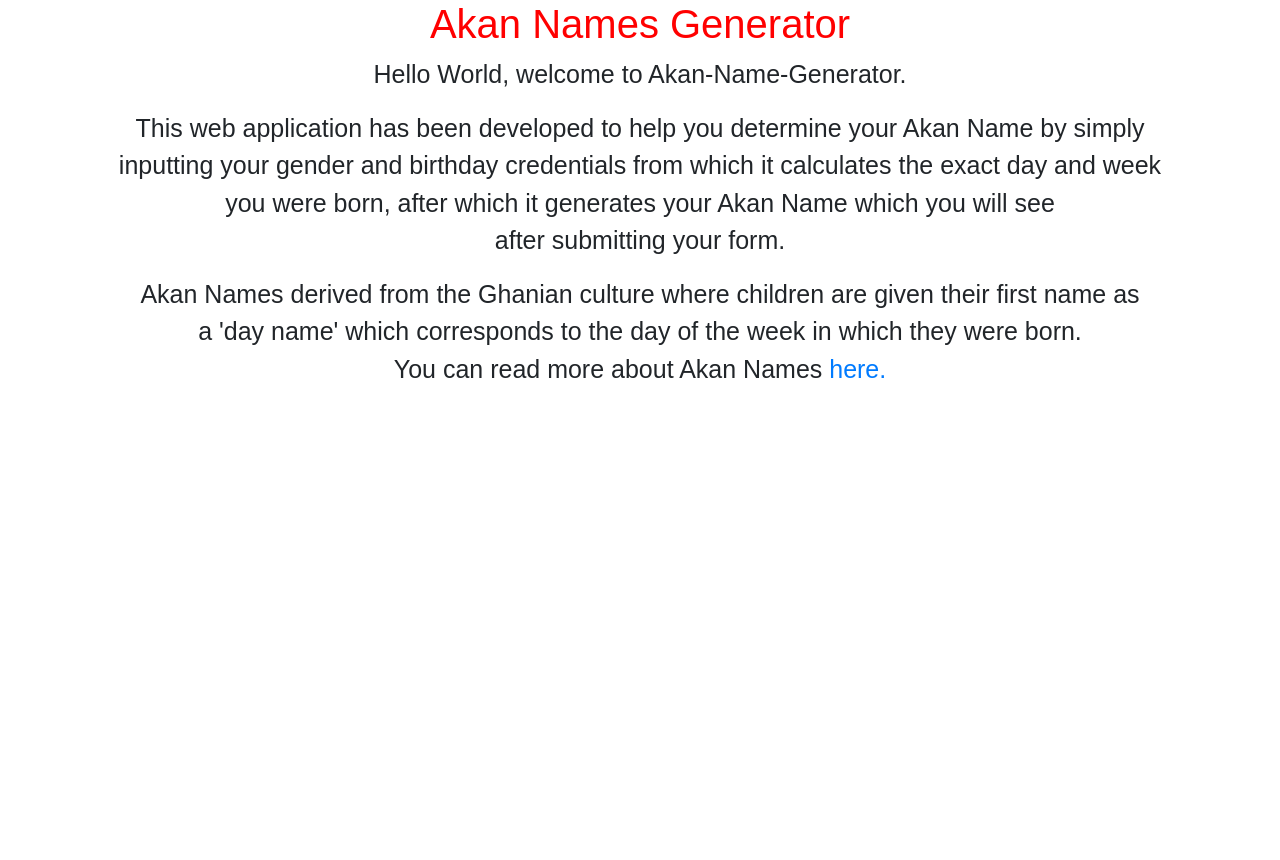
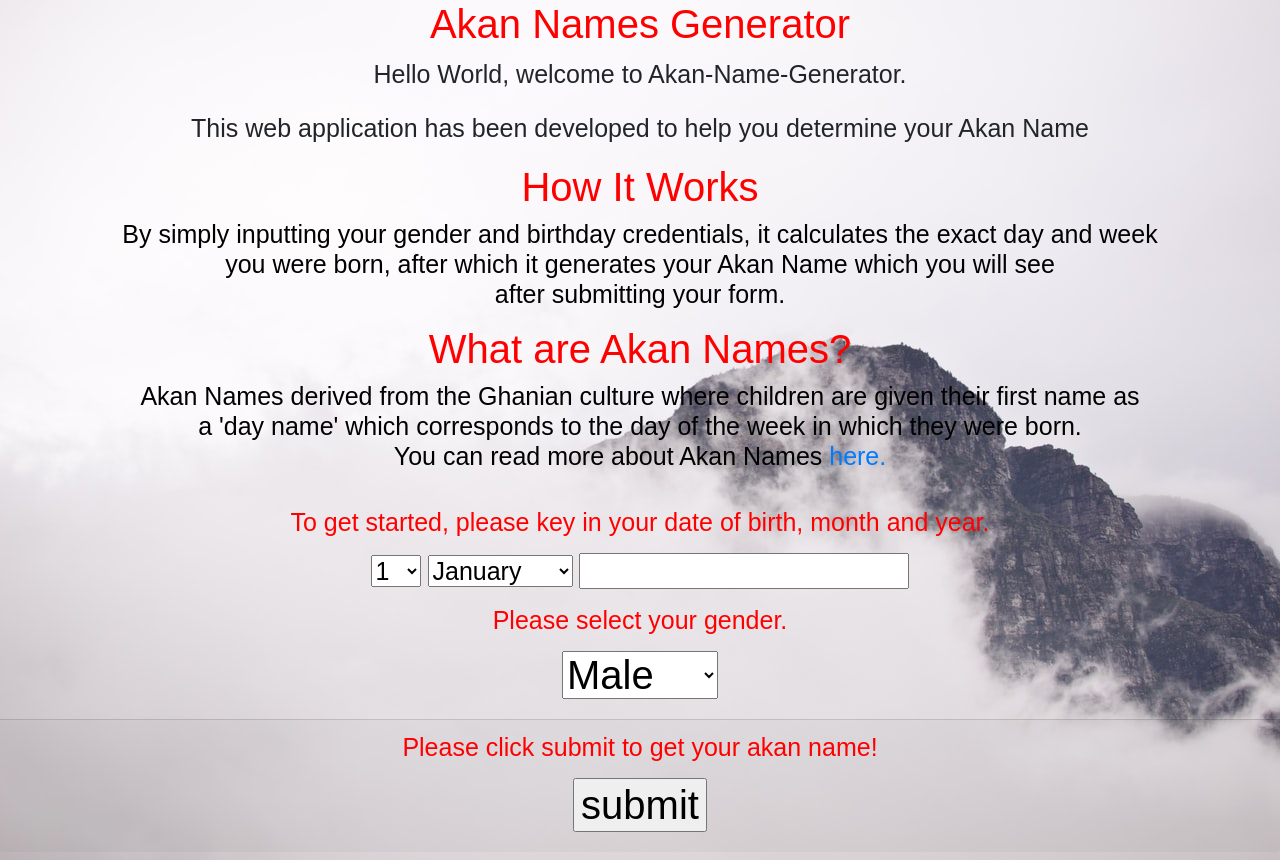
Before and after one commit to MUNENEDENNIS/AKAN-NAMES, a plain HTML site: page index.html in a window 1280 px wide. Before the commit the page ends 800 px from the top, so only its background shows below. Drawn offline with nearby package versions, Linux system fonts and the light colour scheme.

Commit message:
Added Input Form

```diff
--- a/css/styles.css
+++ b/css/styles.css
@@ -8,3 +8,18 @@ p {text-align: center;
   font-size: 25px;
 font-family: sans-serif;
 }
+
+h3 {
+  text-align: center;
+  font-family: sans-serif;
+
+}
+.p3 {
+  text-align: center;
+  font-size: 20px
+  color: black
+}
+
+body{
+  background-image: url(/img/bck1.jpg);
+}
--- a/index.html
+++ b/index.html
@@ -11,17 +11,89 @@
       integrity="sha384-JcKb8q3iqJ61gNV9KGb8thSsNjpSL0n8PARn9HuZOnIxN0hoP+VmmDGMN5t9UJ0Z"
       crossorigin="anonymous"
     />
-     </head>
        <body>
          <div class="container">
            <h1>Akan Names Generator</h1>
              <p>Hello World, welcome to Akan-Name-Generator.<p>
-               <p>This web application has been developed to help you determine your Akan Name by simply <br>
-              inputting your gender and birthday credentials from which it calculates the exact day and week <br>
+               <p>This web application has been developed to help you determine your Akan Name</p>
+                 <h1>How It Works<h1>
+                   <p style="color: black; font-weight: normal;" >By simply inputting your gender and birthday credentials, it calculates the exact day and week <br>
               you were born, after which it generates your Akan Name which you will see <br>
               after submitting your form.</p>
-             <p>Akan Names derived from the Ghanian culture where children are given their first name as <br>
+            </div>
+
+            <h1>What are Akan Names?<h1>
+
+             <p style="color: black; font-weight: normal;" >Akan Names derived from the Ghanian culture where children are given their first name as <br>
                 a 'day name' which corresponds to the day of the week in which they were born.<br>
                 You can read more about Akan Names <a href="https://en.wikipedia.org/wiki/Akan_names "target="_blank"> here.</a><p>
 
+                  <div class="card-body">
+                    <p> To get started, please key in your date of birth, month and year.<p>
+                    <select name="day" id="day">
+            <option value="1">1</option>
+            <option value="2">2</option>
+            <option value="3">3</option>
+            <option value="4">4</option>
+            <option value="5">5</option>
+            <option value="6">6</option>
+            <option value="7">7</option>
+            <option value="8">8</option>
+            <option value="9">9</option>
+            <option value="10">10</option>
+            <option value="11">11</option>
+            <option value="12">12</option>
+            <option value="13">13</option>
+            <option value="14">14</option>
+            <option value="15">15</option>
+            <option value="16">16</option>
+            <option value="17">17</option>
+            <option value="18">18</option>
+            <option value="19">19</option>
+            <option value="20">20</option>
+            <option value="21">21</option>
+            <option value="22">22</option>
+            <option value="23">23</option>
+            <option value="24">24</option>
+            <option value="25">25</option>
+            <option value="26">26</option>
+            <option value="27">27</option>
+            <option value="28">28</option>
+            <option value="29">29</option>
+            <option value="30">30</option>
+            <option value="31">31</option>
+          </select>
+
+                    <select name="month" id="month">
+            <option value="1">January</option>
+            <option value="2">February</option>
+            <option value="3">March</option>
+            <option value="4">April</option>
+            <option value="5">May</option>
+            <option value="6">June</option>
+            <option value="7">July</option>
+            <option value="8">August</option>
+            <option value="9">September</option>
+            <option value="10">October</option>
+            <option value="11">November</option>
+            <option value="12">December</option>
+            </select>
+
+             <input type="number" id="year">
+             <br>
+
+          <p>Please select your gender.</p>
+          <select name="Gender" id="gender">
+            <option value="male">Male</option>
+            <option value="female">Female</option>
+          </select>
+
+          <br>
+        </div>
+        <div class="card-footer">
+          <p>Please click submit to get your akan name!</p>
+          <input type="button" value="submit" onclick="akan()">
+          <h4 id = "display"></h4>
+        </div>
+      </div>
        </body>
```
Also changed, not shown: img/bck1.jpg (renamed from img/aOcWqRTfQ12uwr3wWevA_14401305508_804b300054_o.jpg).
